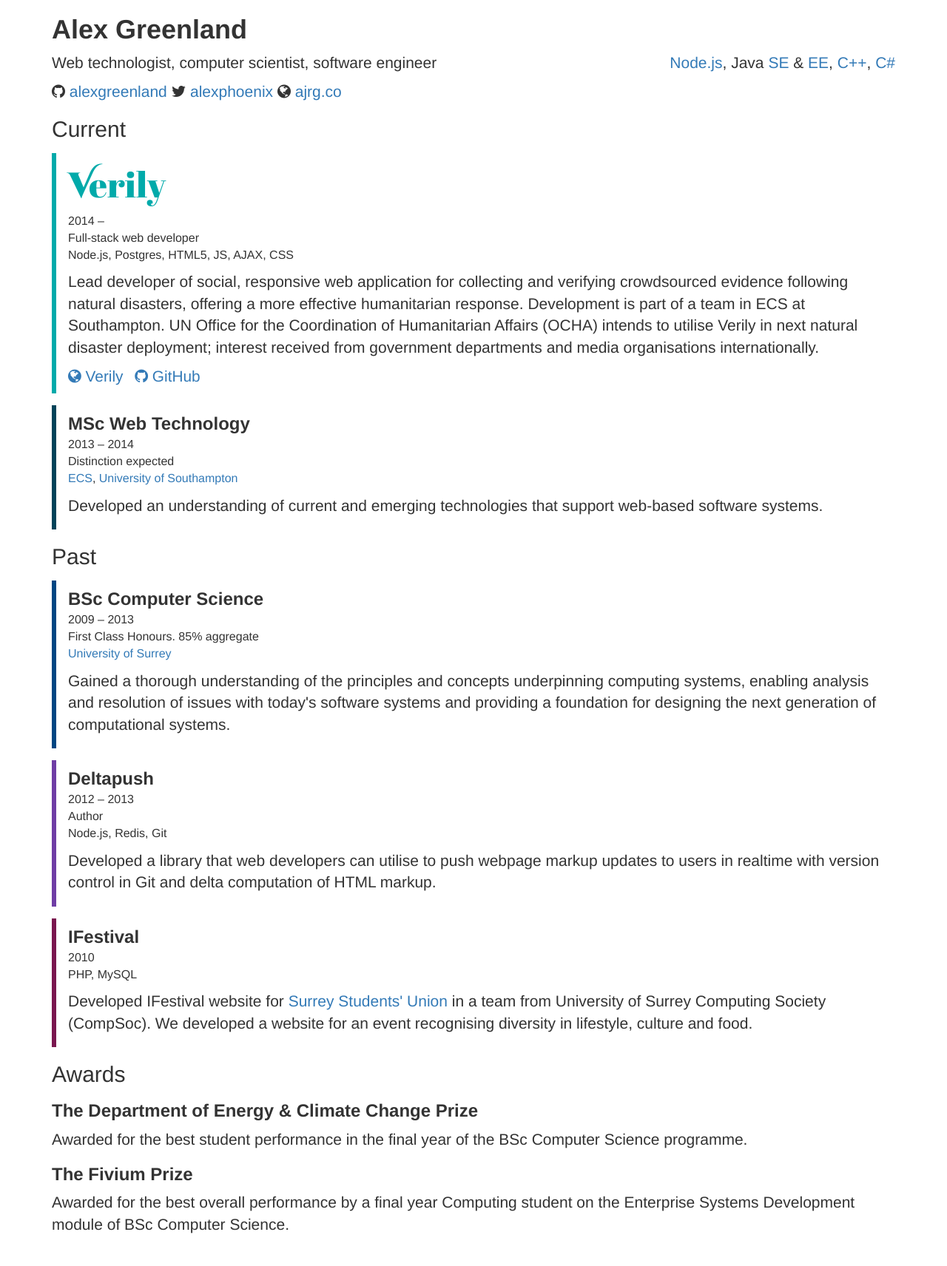
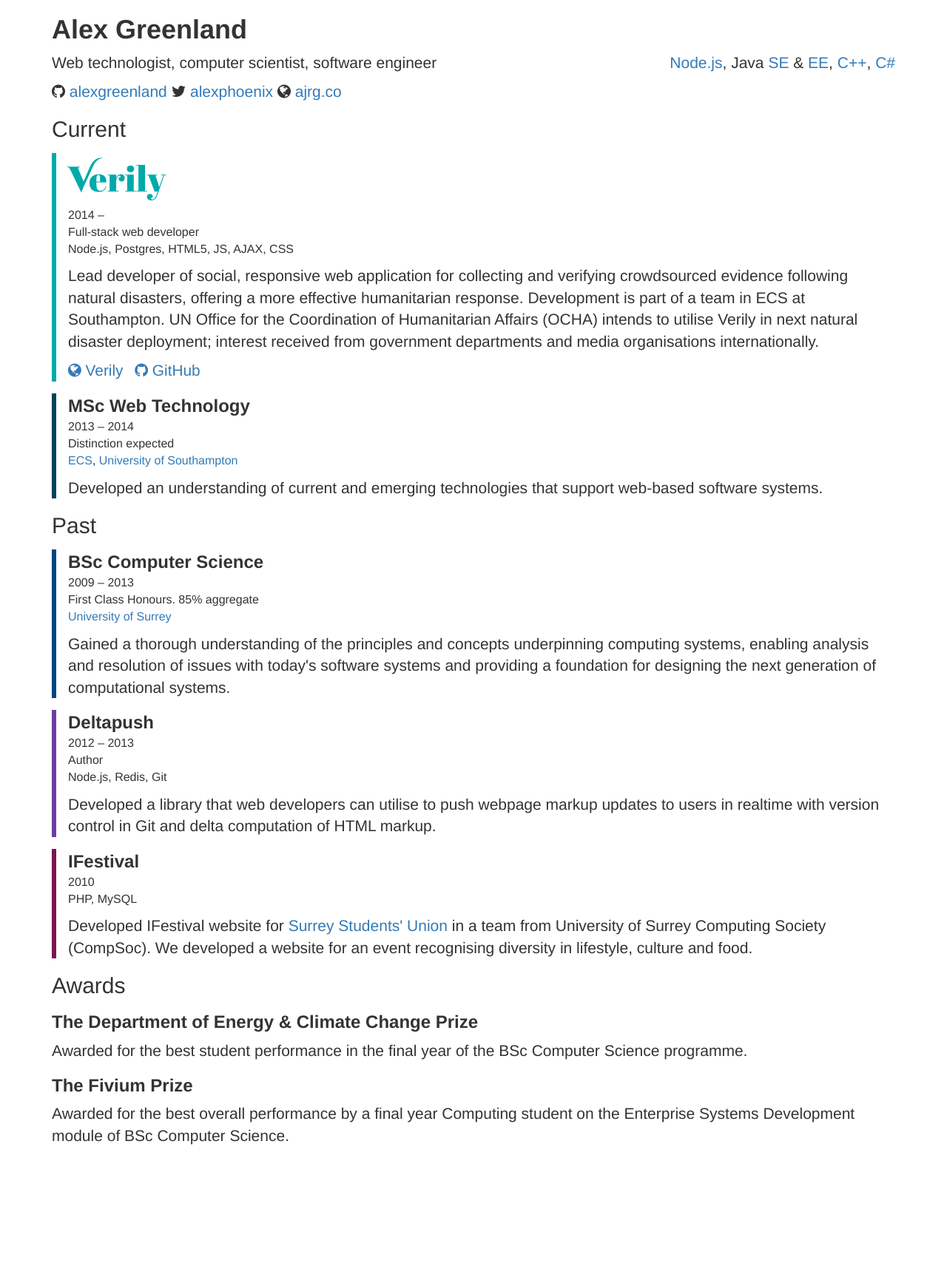
Before and after one commit to alexgreenland/alexgreenland.github.io, a Jekyll site: the page built from index.html, in a window 1280 px wide. Shown: the whole page at 74% size. Built offline with Jekyll 4.4.1, drawn with Linux system fonts in a browser that asks for light colours; nearby versions of some CDN libraries; some web fonts are replaced; Markdown is read by kramdown in place of the engine named in the settings; after the commit the page ends 1592 px from its top, so only the background shows below that.

Commit message:
trim padding

```diff
--- a/css/main.css
+++ b/css/main.css
@@ -59,27 +59,16 @@
 
 .box {
     position: relative;
-    padding: 0.5em 1em;
+    padding: 0 1em;
     margin-top: 1em;
-/*    height: 15em;*/
-/*    color: #ffffff;*/
     border-left-style: solid;
     border-left-width: 6px;
 }
 
 .box .title {
-/*    display: block;*/
-/*    padding-top: 1em;*/
-/*    font-size: 2.5em;*/
 }
 
 .box .foot {
-/*    position: absolute;
-    bottom: 0.5em;
-    left: 0;
-    right: 0;
-    margin: 0 1em;*/
-
 }
 
 
@@ -108,7 +97,6 @@
 }
 
 .box .plain.title {
-/*    padding-top: 3em;*/
     font-size: 1.5em;
     font-weight: 700;
 }
@@ -116,7 +104,6 @@
 .verily-logo {
     font-family: 'Abril Fatface', cursive;
     text-decoration: none;
-/*    padding-top: 1em !important;*/
     font-size: 3em !important;
     color: #00aaaa;
 }
```
